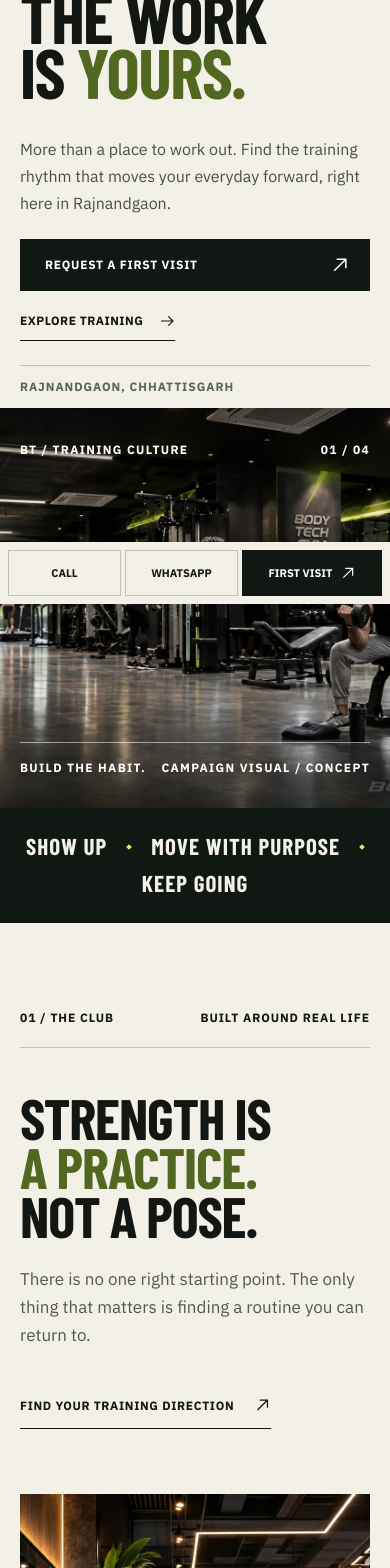
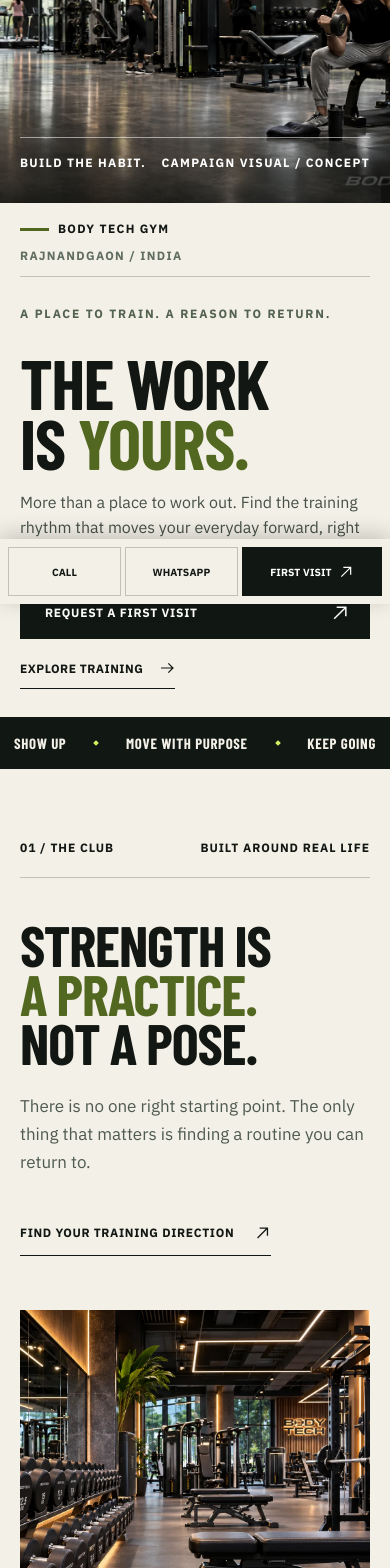
Before and after one commit to divyanshrathod35-cyber/GYM-WEBSITE-, a React (Vite) app: page / in a window 390 px wide. Shown: the part 240-1808 px from the top of the page. Built offline with nearby package versions, Linux system fonts and the light colour scheme; a web font is replaced by a local one.

Commit message:
design: rebuild mobile-first hero imagery, spacing rhythm and fixed CTA density

```diff
--- a/src/editorial-v6.css
+++ b/src/editorial-v6.css
@@ -299,7 +299,7 @@ button:focus-visible,input:focus-visible,select:focus-visible {outline-offset:3p
 }
 @media(max-width:800px) {
   .bt-header {height:74px}
-  .bt-hero {grid-template-columns:1fr;min-height:0}
+  .bt-hero {display:flex;flex-direction:column;min-height:0}
   .bt-hero-copy {padding-inline:var(--page-pad)}
   .bt-hero-main {padding:75px 0 65px}
   .bt-hero h1 {font-size:clamp(86px,12vw,145px)}
@@ -344,31 +344,32 @@ button:focus-visible,input:focus-visible,select:focus-visible {outline-offset:3p
   .bt-brand-name small {display:none}
   .bt-kicker {flex-wrap:wrap;font-size:12px;gap:9px;padding:17px 0 11px}
   .bt-kicker>span:last-child {flex-basis:100%;margin-left:41px;text-align:left}
-  .bt-hero-main {padding:36px 0 24px}
-  .bt-hero h1 {font-size:clamp(74px,14.2vw,112px)}
-  .bt-hero-description {font-size:16px;margin-bottom:22px}
+  .bt-hero-main {padding:29px 0 28px}
+  .bt-hero h1 {font-size:clamp(74px,14.2vw,112px);line-height:.85;margin-bottom:18px;letter-spacing:-.017em}
+  .bt-hero-description {font-size:16px;line-height:1.55;max-width:33rem;margin-bottom:22px}
   .bt-hero-actions {align-items:stretch;flex-direction:column;gap:10px}
   .bt-hero-actions .bt-button {width:100%;min-height:52px}
   .bt-text-link {align-self:flex-start;min-height:40px}
-  .bt-hero-bottom {font-size:12px;padding-block:12px}
-  .bt-hero-photo {min-height:480px}
+  .bt-hero-bottom {display:none}
+  .bt-hero-photo {order:-1;min-height:0;height:clamp(295px,43svh,410px);flex-shrink:0}
+  .bt-hero-photo img {inset:-3% 0 0;height:106%;object-position:68% 46%}
   .bt-hero-photo-top,.bt-hero-photo-bottom {left:20px;right:20px;font-size:12px;gap:12px}
-  .bt-signal {justify-content:center;flex-wrap:wrap;gap:12px 20px;font-size:23px;padding:26px 16px}
+  .bt-signal {justify-content:space-between;flex-wrap:nowrap;gap:8px;font-size:clamp(14px,3.8vw,19px);padding:18px 14px;white-space:nowrap}
   .bt-signal i {width:4px;height:4px;flex-basis:4px}
   .bt-section-label {font-size:12px;line-height:1.5;letter-spacing:.08em}
   .bt-section-label span:last-child {text-align:right}
-  .bt-club,.bt-training,.bt-story,.bt-visit,.bt-membership,.bt-locations {padding-block:86px}
-  .bt-club-intro,.bt-training-heading,.bt-visit-heading,.bt-membership-heading,.bt-location-heading {margin-block:45px 55px}
+  .bt-club,.bt-training,.bt-story,.bt-visit,.bt-membership,.bt-locations {padding-block:clamp(70px,16vw,90px)}
+  .bt-club-intro,.bt-training-heading,.bt-visit-heading,.bt-membership-heading,.bt-location-heading {margin-block:42px 44px}
   .bt-club h2,.bt-training h2,.bt-story h2,.bt-visit h2,.bt-membership h2,.bt-location-heading h2 {font-size:clamp(66px,13vw,89px)}
   .bt-story h2 {margin-block:48px}
-  .bt-club-gallery-primary img {height:460px}
+  .bt-club-gallery-primary img {height:clamp(310px,95vw,460px)}
   .bt-club-gallery-editorial>p {font-size:20px}
   .bt-programme-tabs {grid-template-columns:1fr}
   .bt-programme-tab {min-height:69px;grid-template-columns:35px 1fr 21px}
   .bt-programme-scene {display:flex;flex-direction:column}
-  .bt-programme-photo {height:390px;min-height:390px}
-  .bt-programme-detail {min-height:350px}
-  .bt-story-main-photo {height:520px;min-height:0}
+  .bt-programme-photo {height:clamp(290px,90vw,375px);min-height:0}
+  .bt-programme-detail {min-height:0}
+  .bt-story-main-photo {height:clamp(385px,120vw,520px);min-height:0}
   .bt-story-side {padding-top:0}
   .bt-story-side>p {margin:25px 0 30px}
   .bt-story-side figure {margin:45px 0 0}
@@ -387,7 +388,7 @@ button:focus-visible,input:focus-visible,select:focus-visible {outline-offset:3p
   .bt-footer h2 {font-size:clamp(88px,16vw,128px)}
   .bt-footer-bottom .bt-brand {flex-basis:100%}
   .bt-mobile-action {position:fixed;left:0;right:0;bottom:0;display:grid;grid-template-columns:1fr 1fr 1.24fr;gap:4px;background:var(--paper);padding:8px 8px max(8px,env(safe-area-inset-bottom));box-shadow:0 -4px 22px #0003;z-index:100}
-  .bt-mobile-action a {min-height:46px;display:flex;align-items:center;justify-content:center;gap:7px;border:1px solid var(--rule);font-size:11px;font-weight:700}
+  .bt-mobile-action a {min-height:49px;display:flex;align-items:center;justify-content:center;gap:6px;border:1px solid var(--rule);font-size:clamp(10px,2.65vw,12px);font-weight:700;letter-spacing:.012em}
   .bt-mobile-action a:last-child {background:var(--ink);border-color:var(--ink);color:#fff}
   .bt-mobile-action svg {width:16px}
   body {padding-bottom:65px}
@@ -396,7 +397,7 @@ button:focus-visible,input:focus-visible,select:focus-visible {outline-offset:3p
   .bt-brand-name small {max-width:175px;white-space:normal}
   .bt-hero h1 {font-size:clamp(70px,13.6vw,82px)}
   .bt-kicker>span:last-child {margin-left:0}
-  .bt-hero-photo {min-height:400px}
+  .bt-hero-photo {height:clamp(280px,44svh,390px);min-height:0}
   .bt-hero-bottom span:last-child {display:none}
   .bt-club h2,.bt-training h2,.bt-story h2,.bt-visit h2,.bt-membership h2,.bt-location-heading h2 {font-size:clamp(57px,12.9vw,76px)}
   .bt-programme-photo {height:320px;min-height:320px}
```
